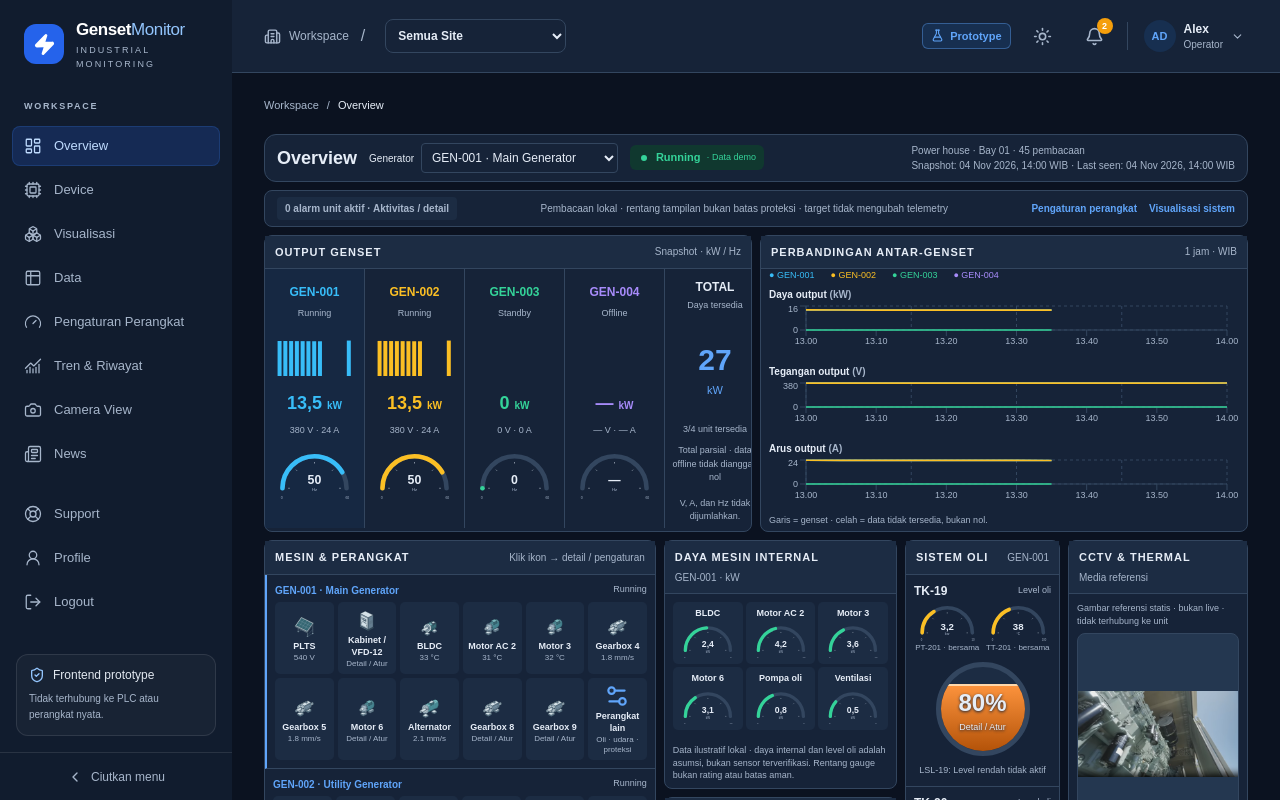
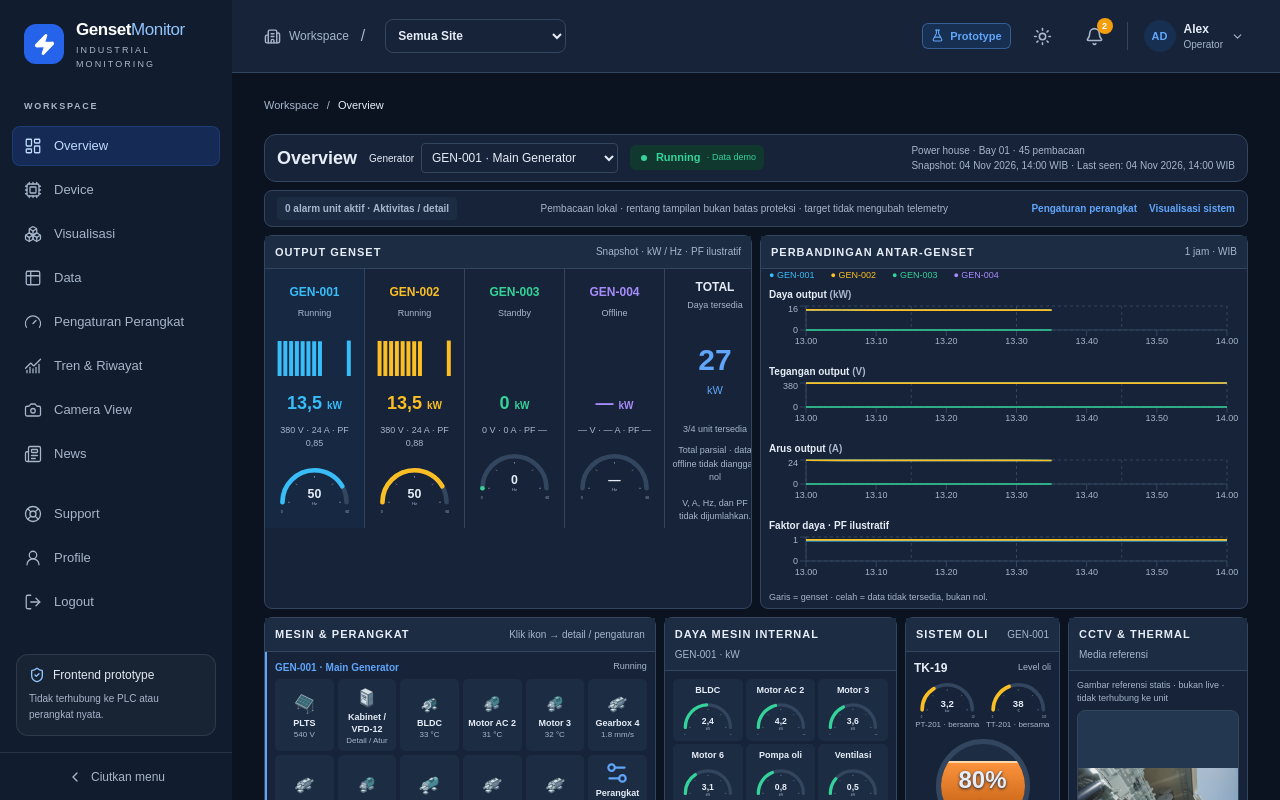
Before and after one commit to ghofarialfan/dasbor_plc, a React (Vite) app: page / in a window 1280 px wide. Shown: the top 800 px of the page. Built offline with nearby package versions, Linux system fonts and the light colour scheme.

Commit message:
feat: add illustrative per-generator power factor and comparison

```diff
--- a/src/components/overview/fleet-output.tsx
+++ b/src/components/overview/fleet-output.tsx
@@ -1,7 +1,7 @@
 import { useMemo } from 'react';
 import { Bar, BarChart, CartesianGrid, Line, LineChart, ResponsiveContainer, Tooltip, XAxis, YAxis } from 'recharts';
 import { useDemo } from '@/context/demo-context';
-import { fleetColors, fleetHistory, fleetTotal, outputValue } from '@/lib/overview-fleet';
+import { fleetColors, fleetHistory, fleetTotal, illustrativePowerFactor, outputValue } from '@/lib/overview-fleet';
 import { GaugeDial } from './gauge-dial';
 
 const display = (value: number | null) => value === null ? '—' : value.toLocaleString('id-ID', { maximumFractionDigits: 2 });
@@ -11,23 +11,23 @@ export function FleetOutput() {
   const total = fleetTotal(filteredDevices);
   return <div className="fleet-top">
     <section className="industrial-panel" aria-label="Output masing-masing genset">
-      <div className="industrial-heading"><h2>OUTPUT GENSET</h2><span>Snapshot · kW / Hz</span></div>
+      <div className="industrial-heading"><h2>OUTPUT GENSET</h2><span>Snapshot · kW / Hz · PF ilustratif</span></div>
       <div className="fleet-output-grid" style={{ gridTemplateColumns: `repeat(${filteredDevices.length + 1}, minmax(100px, 1fr))` }}>
         {filteredDevices.map((unit, index) => <article key={unit.id} className={`output-unit ${device.id === unit.id ? 'output-selected' : ''}`}>
           <button onClick={() => selectDevice(unit.id)} className="w-full text-xs font-semibold" style={{ color: fleetColors[index % fleetColors.length] }} aria-label={`Pilih detail ${unit.id}`} aria-pressed={device.id === unit.id}>{unit.id}</button>
           <p className="mt-1 text-[9px] text-muted">{!unit.online ? 'Offline' : unit.status === 'standby' ? 'Standby' : unit.status === 'running' ? 'Running' : 'Status tidak diketahui'}</p>
           <div className="output-bars"><ResponsiveContainer width="100%" height="100%"><BarChart data={history}><Bar dataKey={`${unit.id}-power`} fill={fleetColors[index % fleetColors.length]} isAnimationActive={false} /><Tooltip /></BarChart></ResponsiveContainer></div>
           <strong className="text-lg tabular-nums" style={{ color: fleetColors[index % fleetColors.length] }}>{display(outputValue(unit, 'power'))} <small className="text-[10px]">kW</small></strong>
-          <p className="mt-1 text-[9px] text-muted">{display(unit.telemetry.voltage)} V · {display(outputValue(unit, 'current'))} A</p>
+          <p className="mt-1 text-[9px] text-muted">{display(unit.telemetry.voltage)} V · {display(outputValue(unit, 'current'))} A · <span aria-label={`Faktor daya ilustratif ${unit.id}`}>PF {display(illustrativePowerFactor(unit))}</span></p>
           <GaugeDial label={`Frekuensi ${unit.id}`} value={unit.telemetry.frequency} unit="Hz" max={60} color={fleetColors[index % fleetColors.length]} />
         </article>)}
-        <article className="output-unit"><h3 className="text-xs font-semibold">TOTAL</h3><p className="mt-1 text-[9px] text-muted">Daya tersedia</p><div className="output-total"><strong>{display(total.value)}</strong><span>kW</span></div><p className="text-[9px] text-muted">{total.available}/{filteredDevices.length} unit tersedia</p><p className="mt-2 text-[9px] text-muted">{total.complete ? 'Cakupan lengkap' : 'Total parsial · data offline tidak dianggap nol'}</p><p className="mt-3 text-[9px] text-muted">V, A, dan Hz tidak dijumlahkan.</p></article>
+        <article className="output-unit"><h3 className="text-xs font-semibold">TOTAL</h3><p className="mt-1 text-[9px] text-muted">Daya tersedia</p><div className="output-total"><strong>{display(total.value)}</strong><span>kW</span></div><p className="text-[9px] text-muted">{total.available}/{filteredDevices.length} unit tersedia</p><p className="mt-2 text-[9px] text-muted">{total.complete ? 'Cakupan lengkap' : 'Total parsial · data offline tidak dianggap nol'}</p><p className="mt-3 text-[9px] text-muted">V, A, Hz, dan PF tidak dijumlahkan.</p></article>
       </div>
     </section>
     <section className="industrial-panel fleet-comparison" aria-label="Grafik perbandingan antar-genset">
       <div className="industrial-heading"><h2>PERBANDINGAN ANTAR-GENSET</h2><span>1 jam · WIB</span></div>
       <div className="flex flex-wrap gap-x-4 gap-y-1 px-2 text-[9px]">{filteredDevices.map((unit, index) => <span key={unit.id} style={{ color: fleetColors[index % fleetColors.length] }}>● {unit.id}</span>)}</div>
-      {([{ channel: 'power', label: 'Daya output', unit: 'kW' }, { channel: 'voltage', label: 'Tegangan output', unit: 'V' }, { channel: 'current', label: 'Arus output', unit: 'A' }] as const).map(config => <div key={config.channel} className="comparison-section"><h3>{config.label} <span>({config.unit})</span></h3><div className="comparison-chart"><ResponsiveContainer width="100%" height="100%"><LineChart data={history} margin={{ top: 4, right: 12, left: -23, bottom: 0 }}><CartesianGrid stroke="var(--chart-grid)" strokeDasharray="3 3" /><XAxis dataKey="time" tick={{ fontSize: 9, fill: 'currentColor' }} minTickGap={36} /><YAxis tick={{ fontSize: 9, fill: 'currentColor' }} /><Tooltip contentStyle={{ background: 'rgb(var(--color-surface))', borderColor: 'rgb(var(--color-border))', fontSize: 11 }} />{filteredDevices.map((unit, index) => <Line key={unit.id} name={`${unit.id} (${config.unit})`} dataKey={`${unit.id}-${config.channel}`} stroke={fleetColors[index % fleetColors.length]} strokeWidth={1.7} dot={false} connectNulls={false} isAnimationActive={false} />)}</LineChart></ResponsiveContainer></div></div>)}
+      <div className="comparison-grid">{([{ channel: 'power', label: 'Daya output', unit: 'kW' }, { channel: 'voltage', label: 'Tegangan output', unit: 'V' }, { channel: 'current', label: 'Arus output', unit: 'A' }, { channel: 'pf', label: 'Faktor daya · PF ilustratif', unit: '' }] as const).map(config => <div key={config.channel} className="comparison-section"><h3>{config.label}{config.unit && <span> ({config.unit})</span>}</h3><div className="comparison-chart"><ResponsiveContainer width="100%" height="100%"><LineChart data={history} margin={{ top: 4, right: 12, left: -23, bottom: 0 }}><CartesianGrid stroke="var(--chart-grid)" strokeDasharray="3 3" /><XAxis dataKey="time" tick={{ fontSize: 9, fill: 'currentColor' }} minTickGap={36} /><YAxis domain={config.channel === 'pf' ? [0, 1] : undefined} tick={{ fontSize: 9, fill: 'currentColor' }} /><Tooltip contentStyle={{ background: 'rgb(var(--color-surface))', borderColor: 'rgb(var(--color-border))', fontSize: 11 }} />{filteredDevices.map((unit, index) => <Line key={unit.id} name={config.unit ? `${unit.id} (${config.unit})` : `${unit.id} (PF ilustratif)`} dataKey={`${unit.id}-${config.channel}`} stroke={fleetColors[index % fleetColors.length]} strokeWidth={1.7} dot={false} connectNulls={false} isAnimationActive={false} />)}</LineChart></ResponsiveContainer></div></div>)}</div>
       <p className="px-2 pb-1 text-[9px] text-muted">Garis = genset · celah = data tidak tersedia, bukan nol.</p>
     </section>
   </div>;
--- a/src/index.css
+++ b/src/index.css
@@ -219,7 +219,9 @@
   .overview-shell > footer { margin-top: 6px; padding: 6px 0; }
   .output-bars { height: 48px; margin: 6px 0; }
   .output-unit > svg { max-width: 120px; }
-  .comparison-chart { height: 56px; }
+  .comparison-grid { display: grid; grid-template-columns: repeat(2, minmax(0, 1fr)); }
+  .comparison-section { min-width: 0; }
+  .comparison-chart { height: 86px; }
   .oil-tank { padding: 6px; }
   .internal-gauge svg { max-width: 118px; }
   .internal-power-grid { padding: 5px; }
--- a/src/lib/overview-fleet.ts
+++ b/src/lib/overview-fleet.ts
@@ -6,6 +6,15 @@ export function outputValue(device: Device, channel: 'current' | 'power'): numbe
   const reading = readingsForInstrument(device, 'PM-01').find(r => r.channel === channel);
   return reading?.quality === 'simulated' && typeof reading.value === 'number' ? reading.value : null;
 }
+// Presentation-only PF fixtures, not PM-01 readings or values calculated from V/A.
+const powerFactorFixtures: Readonly<Record<string, number>> = {
+  'GEN-001': 0.85, 'GEN-002': 0.88, 'GEN-003': 0.86, 'GEN-004': 0.84,
+};
+export function illustrativePowerFactor(device: Device): number | null {
+  if (!device.online || device.status !== 'running') return null;
+  return Object.hasOwn(powerFactorFixtures, device.id) ? powerFactorFixtures[device.id] : null;
+}
+
 export function fleetTotal(devices: Device[]) {
   const values = devices.map(device => outputValue(device, 'power'));
   const available = values.filter((value): value is number => value !== null);
@@ -17,6 +26,8 @@ export function fleetHistory(devices: Device[]) {
     const row: Record<string, number | string | null> = { timestamp: sample.timestamp, time: new Date(sample.timestamp).toLocaleTimeString('id-ID', { hour: '2-digit', minute: '2-digit', timeZone: 'Asia/Jakarta' }) };
     devices.forEach((device, unit) => {
       row[`${device.id}-voltage`] = archives[unit][index]?.voltage ?? null;
+      // Constant illustrative comparison over the window, not recorded PF history.
+      row[`${device.id}-pf`] = illustrativePowerFactor(device);
       for (const channel of demoChannels['PM-01']) {
         const reading = demoChannelReading(device, 'PM-01', channel, sample.timestamp);
         row[`${device.id}-${channel.id}`] = typeof reading.value === 'number' ? reading.value : null;
```
Also changed, not shown: scripts/check-data.mjs (+23 -0 lines).
